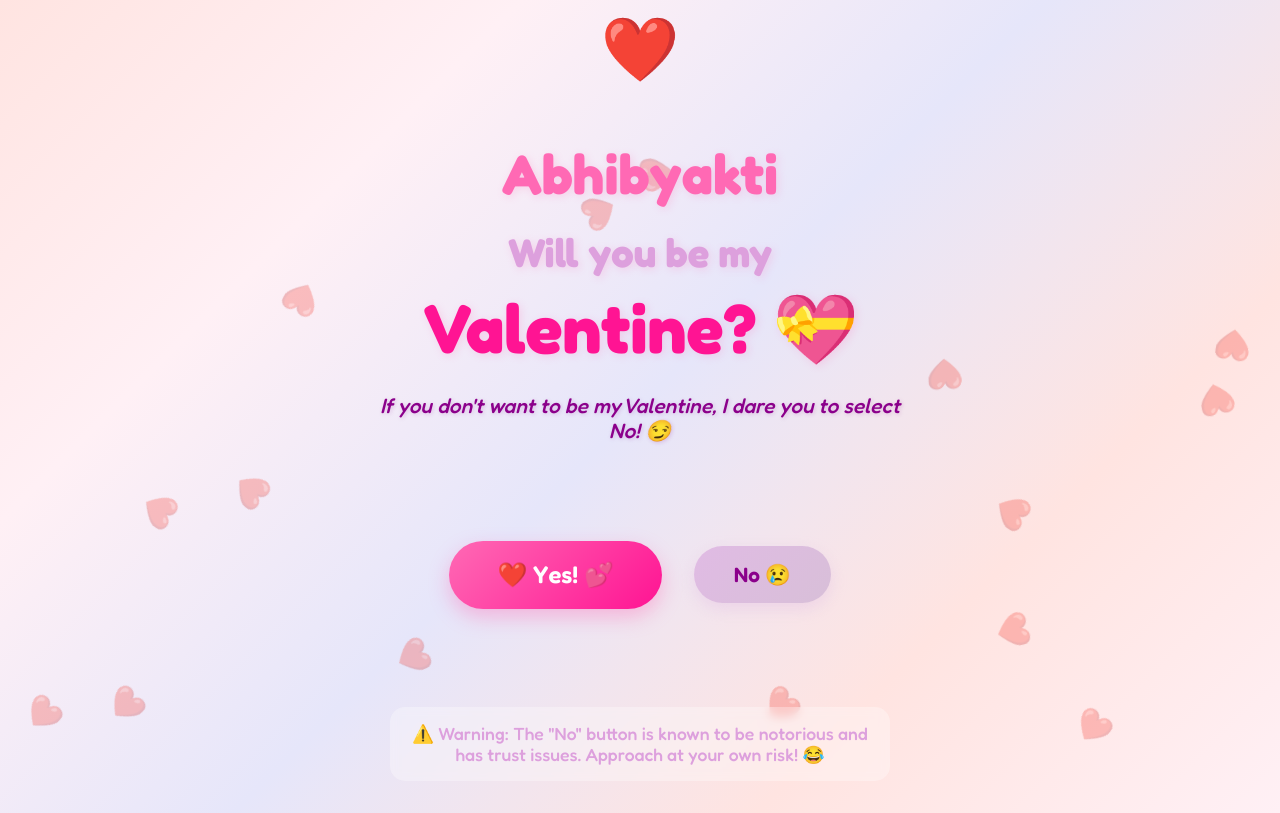
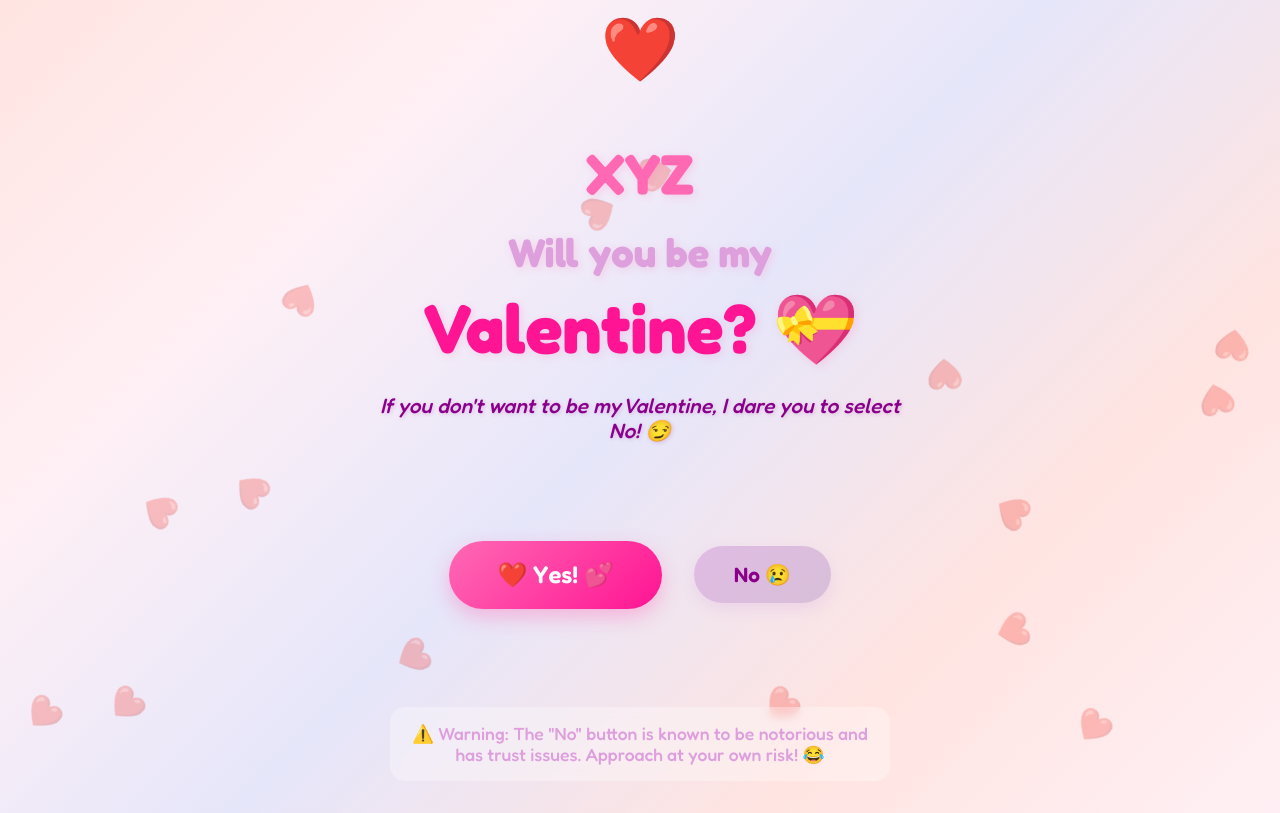
Before and after one commit to AbhishekBagri09/SCAM, a plain HTML site: page index.html in a window 1280 px wide. Drawn offline with Linux system fonts and the light colour scheme.

Commit message:
Update index.html

```diff
--- a/index.html
+++ b/index.html
@@ -391,7 +391,7 @@
             </div>
 
             <h1 class="question-text">
-                Abhibyakti
+                XYZ
                 <br />
                 <span class="question-highlight">Will you be my</span>
                 <br />
```
